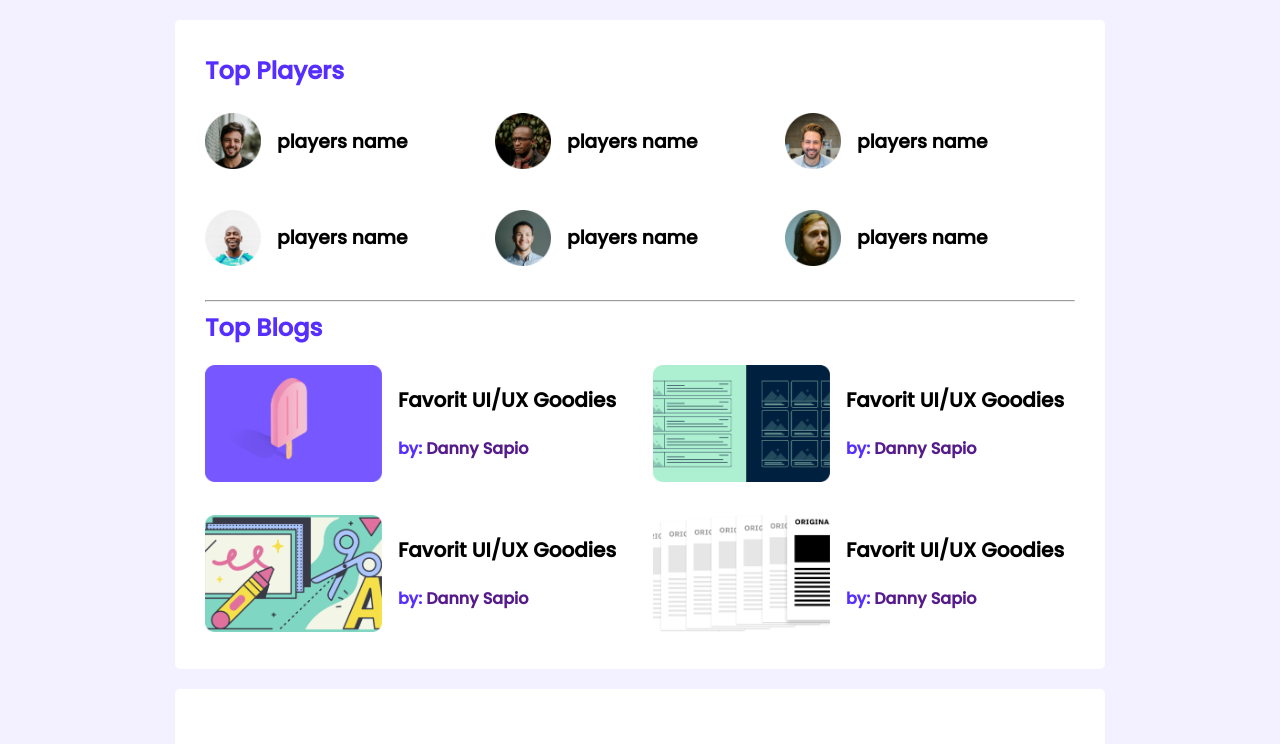
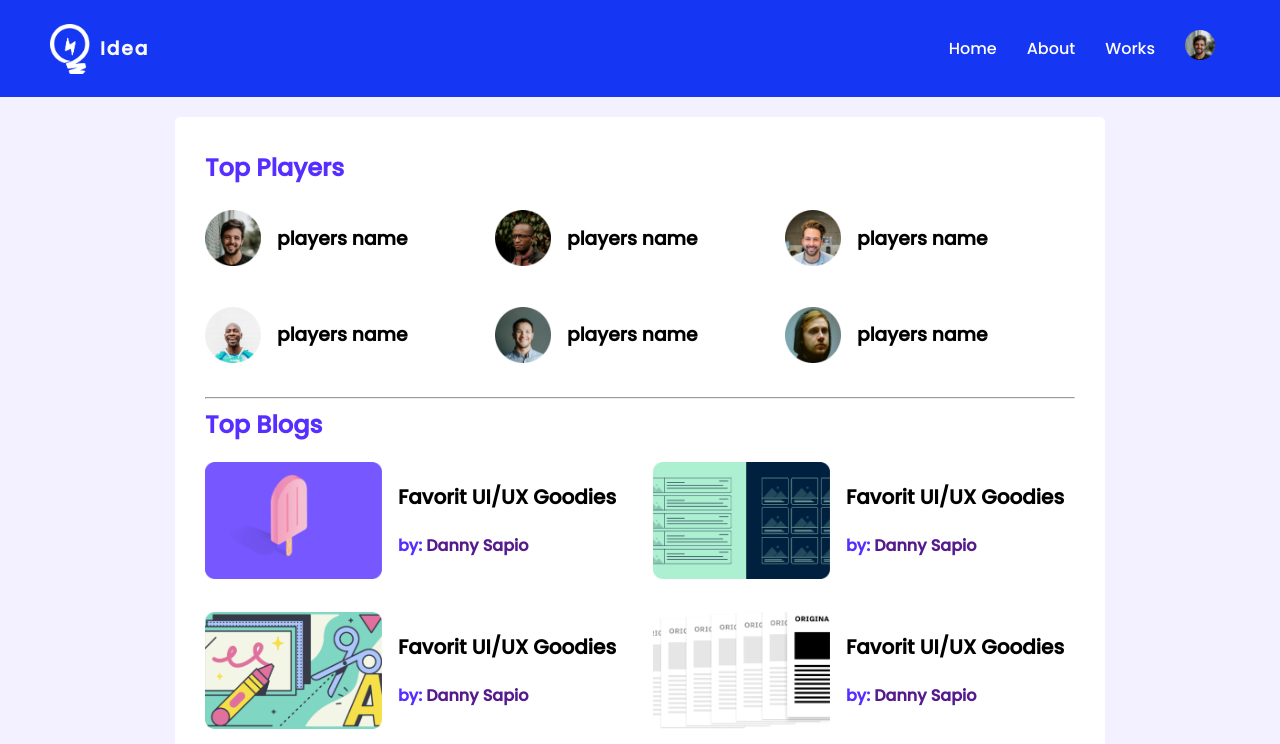
Before and after one commit to apudebnath/leadar-board, a plain HTML site: page index.html in a window 1280 px wide. Shown: the top 744 px of the page. Drawn offline with Linux system fonts and the light colour scheme.

Commit message:
content added

```diff
--- a/index.html
+++ b/index.html
@@ -13,12 +13,23 @@
 </head>
 
 <body>
-    <!-- ----- Header Start ----- -->
-    <header>
-        <nav>
 
+    <!-- ============= Navigation ============ -->
+    <header class="header-container">
+        <div class="header-items">
+            <div class="logo">
+                <img src="images/icons/logo.png" alt="logo">
+                <h3>Idea</h3>
+            </div>
+            <nav class="navigation">
+                <a class="nav-item" href="home.html">Home</a>
+                <a class="nav-item" href="about.html">About</a>
+                <a class="nav-item" href="works.html">Works</a>
+                <a class="nav-item" href="profile.html"><img src="images/players/player-1.png" alt=""></a>
             </nav>
+        </div>
     </header>
+    <main>
         <!-- ----- Header end ----- -->
         <main>
             <!-- --- Top Player and Top Blog start --- -->
--- a/styles/style.css
+++ b/styles/style.css
@@ -29,7 +29,51 @@ hr {
     margin: bottom 22px;
 }
 
-/* ----- Top Player ----- */
+/* --------------------- Header Navigation ------------------------ */
+
+.header-container {
+    background-color: rgb(21, 54, 243);
+    padding: 15px 50px;
+}
+
+.header-items {
+    display: flex;
+    justify-content: space-between;
+}
+
+.header-items .logo {
+    display: flex;
+    align-items: center;
+}
+
+.header-items .logo img {
+    width: 40px;
+    height: 50px;
+}
+
+.header-items .logo h3 {
+    letter-spacing: .1em;
+    color: rgb(248, 248, 248);
+    padding: 0 10px;
+}
+
+.header-items .navigation {
+    display: flex;
+    align-items: center;
+}
+
+.header-items .navigation .nav-item {
+    text-decoration: none;
+    color: white;
+    padding: 15px;
+}
+
+.navigation .nav-item img {
+    width: 30px;
+    height: 30px;
+}
+
+/* ------------------------ Top Player -------------------------- */
 
 .top-players {
     padding-bottom: 21px;
@@ -61,7 +105,7 @@ hr {
     margin-left: 16px;
 }
 
-/* ---- Top Blogs ----- */
+/* ----------------- Top Blogs -------------------- */
 
 .blogs {
     display: grid;
@@ -98,7 +142,7 @@ hr {
     text-decoration: none;
 }
 
-/* ----- Latest Courses ----- */
+/* ---------------- Latest Courses ------------------- */
 
 .latest-course h2 {
     font-size: 34px;
```
Lines whose indentation alone changed are shown as unchanged.
